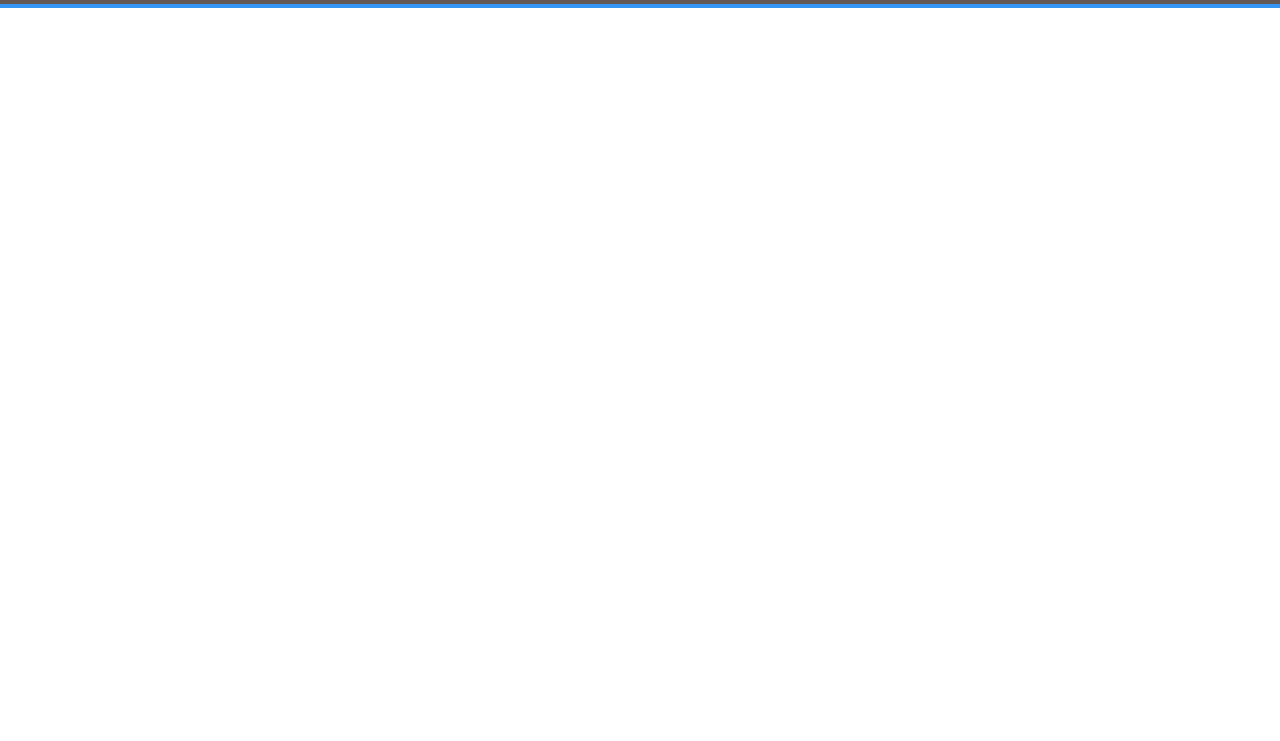
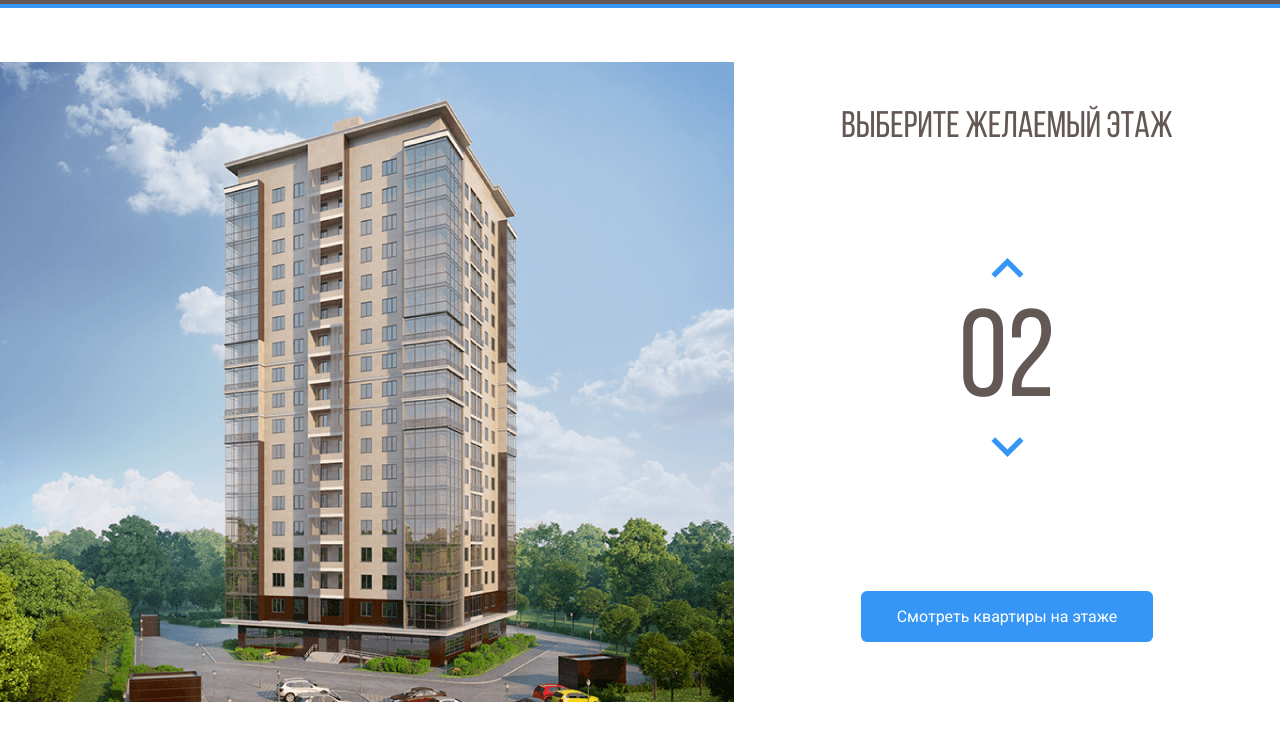
Before and after one commit to beastieGer/melody, a plain HTML site: page index.html in a window 1280 px wide. Shown: the part 51-792 px from the top of the page. Drawn offline with Linux system fonts and the light colour scheme.

Commit message:
Главную секцию сверстали

```diff
--- a/css/style.css
+++ b/css/style.css
@@ -1,3 +1,23 @@
+@font-face {
+	font-family: "Bebas Neue Cyrillic";
+	src: local("Bebas Neue Cyrillic"), local("BebasNeueCyrillic"),
+		url("../fonts/BebasNeueCyrillic.woff2") format("woff2"),
+		url("../fonts/BebasNeueCyrillic.woff") format("woff");
+	font-weight: normal;
+	font-style: normal;
+	font-display: swap;
+}
+
+@font-face {
+	font-family: "Bebas Neue";
+	src: local("Bebas Neue Regular Regular"), local("BebasNeueRegular"),
+		url("../fonts/BebasNeueRegular.woff2") format("woff2"),
+		url("../fonts/BebasNeueRegular.woff") format("woff");
+	font-weight: normal;
+	font-style: normal;
+	font-display: swap;
+}
+
 /* font-family: 'Bebas Neue', cursive; */
 /* font-family: 'Roboto', sans-serif; */
 * {
@@ -13,8 +33,8 @@ body {
 }
 .navbar {
 	max-width: 1280px;
+	margin: auto;
 	display: flex;
-	margin: auto;
 	justify-content: space-between;
 	align-items: center;
 }
@@ -55,3 +75,63 @@ body {
 	color: white;
 	text-decoration: none;
 }
+/* main */
+.main {
+	max-width: 1280px;
+	margin: auto;
+	padding-top: 54px;
+	display: flex;
+}
+.main-title {
+	font-family: "Bebas Neue", sans-serif;
+	font-weight: normal;
+	font-size: 37px;
+	line-height: 3px;
+	text-transform: uppercase;
+	color: #635854;
+	margin: 0;
+}
+.home-image path {
+	opacity: 0;
+	cursor: pointer;
+}
+.home-image path:hover {
+	opacity: 1;
+}
+.main-info {
+	flex-grow: 1;
+	text-align: center;
+	display: flex;
+	flex-direction: column;
+	justify-content: space-around;
+	align-items: center;
+}
+.counter-group {
+	display: flex;
+	flex-direction: column;
+	align-items: center;
+}
+.counter-button {
+	background-color: white;
+	border: none;
+	cursor: pointer;
+}
+.counter-arrow-down {
+	transform: rotateX(180deg);
+}
+.counter {
+	font-family: "Bebas Neue", sans-serif;
+	color: #635854;
+	font-size: 124px;
+	margin-top: 10px;
+}
+.button-primary {
+	color: white;
+	background: #3596f5;
+	border: none;
+	border-radius: 6px;
+	padding: 16px 36px;
+	cursor: pointer;
+	font-size: 16px;
+	line-height: 19px;
+}
--- a/index.html
+++ b/index.html
@@ -64,5 +64,154 @@
 			<!-- /.navbar -->
 		</header>
 		<!-- /.header -->
+
+		<main class="main">
+			<div class="main-image">
+				<svg
+					class="home-image"
+					width="734"
+					height="640"
+					viewBox="0 0 734 640"
+					fill="none"
+					xmlns="http://www.w3.org/2000/svg"
+					xmlns:xlink="http://www.w3.org/1999/xlink"
+				>
+					<rect width="734" height="640" fill="url(#pattern0)" />
+					<defs>
+						<pattern
+							id="pattern0"
+							patternContentUnits="objectBoundingBox"
+							width="1"
+							height="1"
+						>
+							<use
+								xlink:href="#image0"
+								transform="translate(-0.00408719) scale(0.0013624 0.0015625)"
+							/>
+						</pattern>
+						<image
+							id="image0"
+							width="740"
+							height="640"
+							xlink:href="img/home.png"
+						/>
+					</defs>
+					<path
+						d="M222 534L442.8 542L512 528.3V550L443.5 569.7L222 558.7V534Z"
+						fill="#3595F6"
+						fill-opacity="0.75"
+					/>
+					<path
+						d="M223 533V508L443.3 511.3L513 508V528L443.7 541L223 533Z"
+						fill="#3595F6"
+						fill-opacity="0.75"
+					/>
+					<path
+						d="M223 507V482H444H513V505L445 512L223 507Z"
+						fill="#3595F6"
+						fill-opacity="0.75"
+					/>
+					<path
+						d="M223 483V458L444.3 454.3L512 461V483H444"
+						fill="#3595F6"
+						fill-opacity="0.75"
+					/>
+					<path
+						d="M223 457V431L444.5 427.7L513 438.7V460L444 453.3L223 457Z"
+						fill="#3595F6"
+						fill-opacity="0.75"
+					/>
+					<path
+						d="M222 430V406.3L443 394L514 417V438.3L443 426L222 430Z"
+						fill="#3595F6"
+						fill-opacity="0.75"
+					/>
+					<path
+						d="M222 408V383L444.2 366.7L514 395.3V416L443.7 394.3L222 408Z"
+						fill="#3595F6"
+						fill-opacity="0.75"
+					/>
+					<path
+						d="M222 383V358L444.5 337.7L514 374.3V395L442 366.3L222 383Z"
+						fill="#3595F6"
+						fill-opacity="0.75"
+					/>
+					<path
+						d="M222 357V333L445 308.3L514 352.3V374L444.7 336L222 357Z"
+						fill="#3595F6"
+						fill-opacity="0.75"
+					/>
+					<path
+						d="M222 332V308L444.5 279.3L514 330.3V351L443.7 308.7L222 332Z"
+						fill="#3595F6"
+						fill-opacity="0.75"
+					/>
+					<path
+						d="M221 308V284L443.3 251L514 310.3V330L444 279.3L221 308Z"
+						fill="#3595F6"
+						fill-opacity="0.75"
+					/>
+					<path
+						d="M222 283V259L443.2 224L513 288V309L444.3 250.7L222 283Z"
+						fill="#3595F6"
+						fill-opacity="0.75"
+					/>
+					<path
+						d="M222 259V234L444.3 196L513 266.3V287L444 223L222 259Z"
+						fill="#3595F6"
+						fill-opacity="0.75"
+					/>
+					<path
+						d="M222 233V208L442.8 164.3L513 243.3V266L444 192.7L222 233Z"
+						fill="#3595F6"
+						fill-opacity="0.75"
+					/>
+					<path
+						d="M223 209V184L443 136L513 221V244L442.3 164.7L223 209Z"
+						fill="#3595F6"
+						fill-opacity="0.75"
+					/>
+					<path
+						d="M222 184V159L441.8 107L513 199.3V222L443.3 135.7L222 184Z"
+						fill="#3595F6"
+						fill-opacity="0.75"
+					/>
+					<path
+						d="M222 159V133L444 76.3L513 178V199L443.7 107.3L222 159Z"
+						fill="#3595F6"
+						fill-opacity="0.75"
+					/>
+				</svg>
+			</div>
+			<!-- /.main-image -->
+			<div class="main-info">
+				<h2 class="main-title">Выберите желаемый этаж</h2>
+				<div class="counter-group">
+					<button class="counter-button counter-up">
+						<img
+							class="counter-arrow counter-arrow-up"
+							src="img/arrow.svg"
+							alt="arrow-up"
+						/>
+					</button>
+					<span class="counter">02</span>
+					<!-- /.counter -->
+					<button class="counter-button counter-down">
+						<img
+							class="counter-arrow counter-arrow-down"
+							src="img/arrow.svg"
+							alt="arrow-up"
+						/>
+					</button>
+				</div>
+				<!-- /.counter-group -->
+				<button class="button button-primary">
+					Смотреть квартиры на этаже
+				</button>
+				<!-- /.button button-primary -->
+			</div>
+			<!-- /.main-info -->
+		</main>
+		<!-- /.main -->
 	</body>
 </html>
```
Also changed, not shown: fonts/BebasNeueCyrillic.woff (added), fonts/BebasNeueCyrillic.woff2 (added), fonts/BebasNeueRegular.woff (added), fonts/BebasNeueRegular.woff2 (added), img/Group 3.svg (added), img/arrow.svg (added), img/home.png (added).
